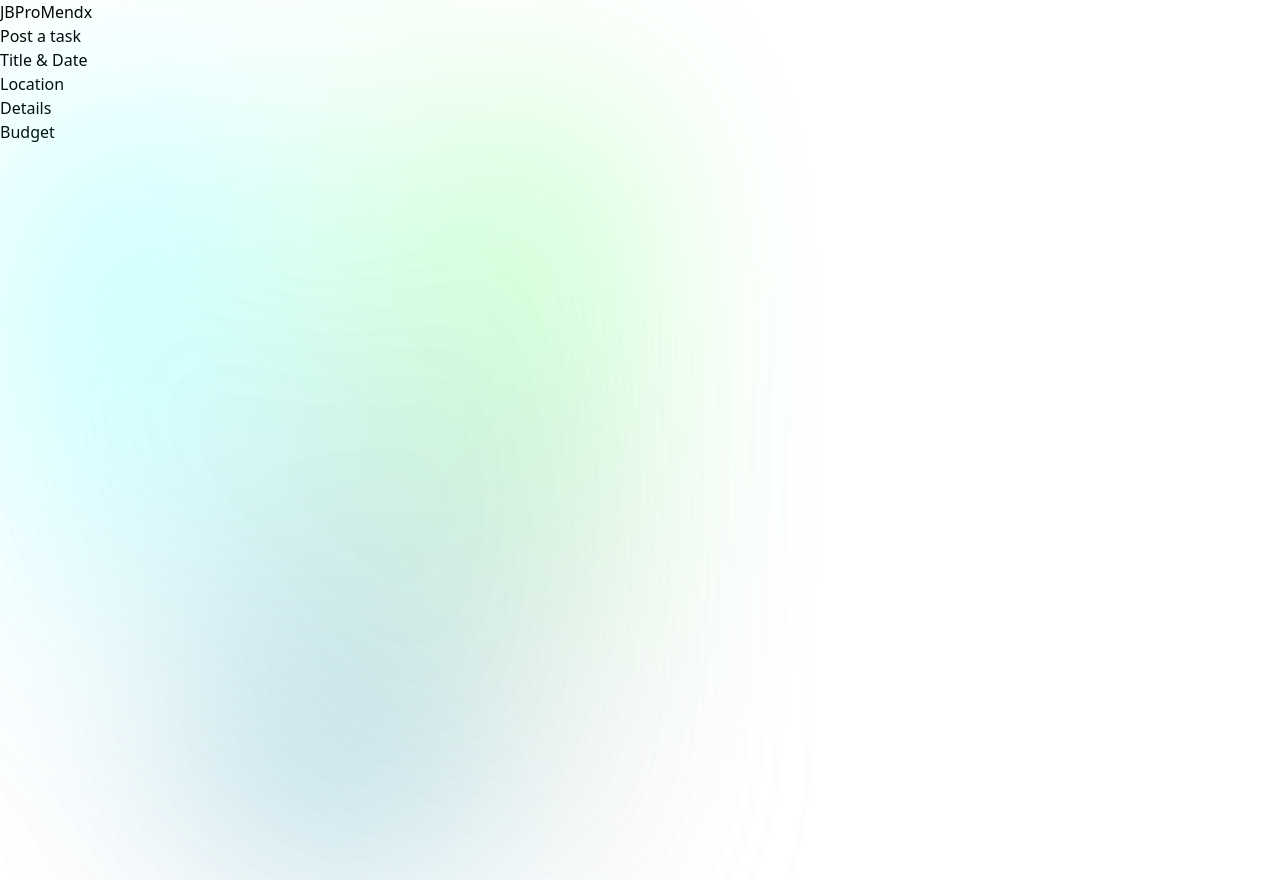
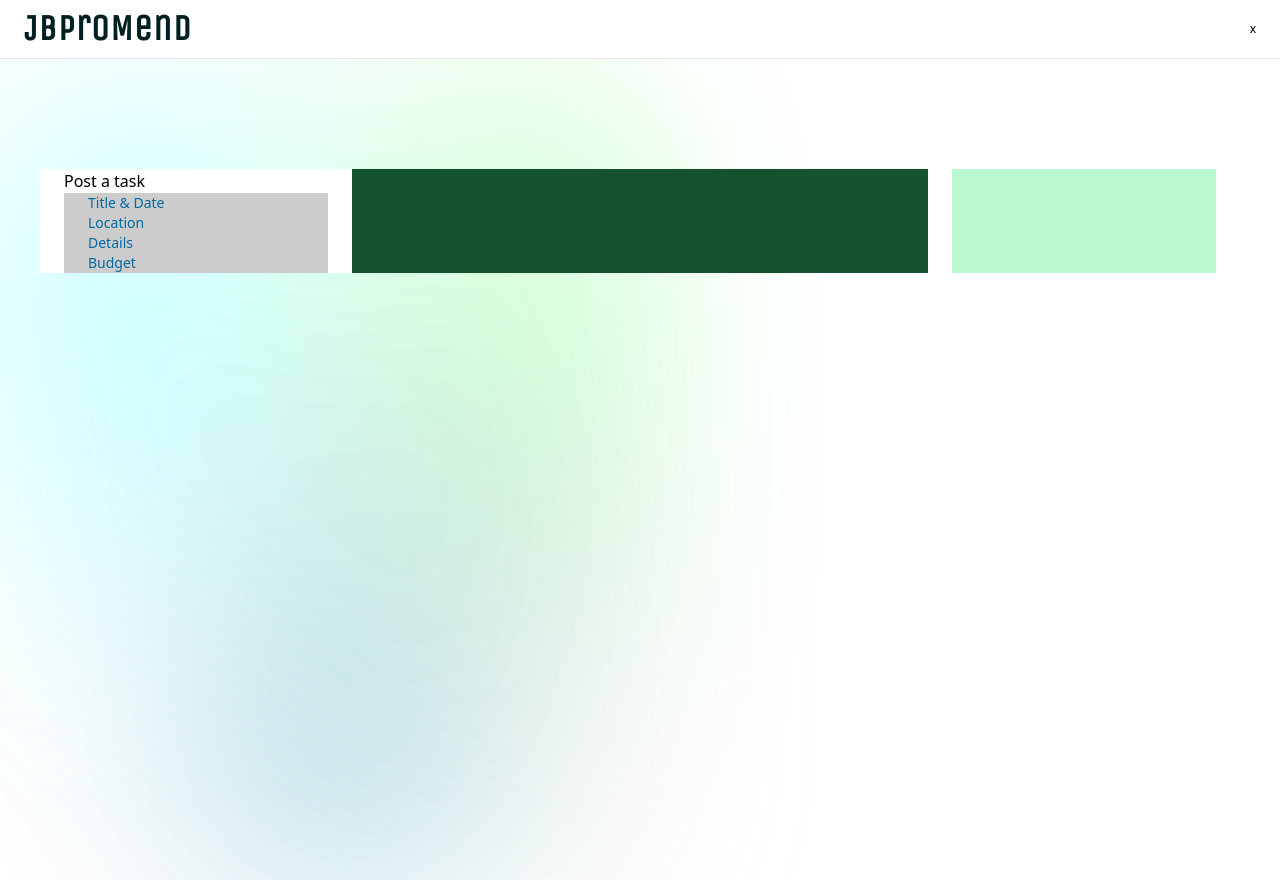
Before and after one commit to Elochukwu3/jb-task-searvice, a Next.js app: page /post-task in a window 1280 px wide. Built offline with nearby package versions, Linux system fonts and the light colour scheme; a web font is replaced by a local one.

Commit message:
fix: tailwind error

```diff
--- a/app/(task)/(routes)/post-task/page.tsx
+++ b/app/(task)/(routes)/post-task/page.tsx
@@ -13,8 +13,8 @@ const page = () => {
 
     <div className="md:grid-cols-[1fr_50%_1fr] gap-x-6 px-6 grid grid-cols-[100%] h-full bg-white">
       <TaskSideBar/>
-      <div></div>
-      <div></div>
+      <div className="bg-green-900 h-full"></div>
+      <div className="bg-green-200"></div>
     </div>
     </div>
     </div>
--- a/app/(task)/_components/TaskSideBar.tsx
+++ b/app/(task)/_components/TaskSideBar.tsx
@@ -2,7 +2,7 @@ import { cn } from "@/lib/utils";
 import SideBarItem from "./SideBarItem";
 const TaskSideBar = () => {
   return (
-    <div className="sticky top-[58px] bg-red-900 place-items-start">
+    <div className="sticky top-[58px]place-items-start">
       <div>
         <h3>Post a task</h3>
         <div>
--- a/components/Nav/NavStyle.ts
+++ b/components/Nav/NavStyle.ts
@@ -4,7 +4,7 @@ import tw from "tailwind-styled-components";
 const NavWrapper = tw.div `
 flex justify-between whitespace-nowrap items-center
 bg-white/95 transition-opacity duration-300 select-none border-b border-zinc-200 break-inside-avoid w-auto
-gap-8 text-xs fixed inset-x-0 -top-1 z-40
+gap-8 text-xs sticky inset-x-0 top-0 z-40
 p-6 max-lg:px-3
 max-sm:grid max-sm:grid-cols-3 max-sm:pl-2
 `
--- a/tailwind.config.js
+++ /dev/null
@@ -1,77 +0,0 @@
-/** @type {import('tailwindcss').Config} */
-module.exports = {
-  darkMode: ["class"],
-  content: [
-    './pages/**/*.{ts,tsx}',
-    './components/**/*.{ts,tsx}',
-    './app/**/*.{ts,tsx}',
-    './src/**/*.{ts,tsx}',
-  ],
-  prefix: "tw",
-  theme: {
-    container: {
-      center: true,
-      padding: "2rem",
-      screens: {
-        "2xl": "1400px",
-      },
-    },
-    extend: {
-      colors: {
-        border: "hsl(var(--border))",
-        input: "hsl(var(--input))",
-        ring: "hsl(var(--ring))",
-        background: "hsl(var(--background))",
-        foreground: "hsl(var(--foreground))",
-        primary: {
-          DEFAULT: "hsl(var(--primary))",
-          foreground: "hsl(var(--primary-foreground))",
-        },
-        secondary: {
-          DEFAULT: "hsl(var(--secondary))",
-          foreground: "hsl(var(--secondary-foreground))",
-        },
-        destructive: {
-          DEFAULT: "hsl(var(--destructive))",
-          foreground: "hsl(var(--destructive-foreground))",
-        },
-        muted: {
-          DEFAULT: "hsl(var(--muted))",
-          foreground: "hsl(var(--muted-foreground))",
-        },
-        accent: {
-          DEFAULT: "hsl(var(--accent))",
-          foreground: "hsl(var(--accent-foreground))",
-        },
-        popover: {
-          DEFAULT: "hsl(var(--popover))",
-          foreground: "hsl(var(--popover-foreground))",
-        },
-        card: {
-          DEFAULT: "hsl(var(--card))",
-          foreground: "hsl(var(--card-foreground))",
-        },
-      },
-      borderRadius: {
-        lg: "var(--radius)",
-        md: "calc(var(--radius) - 2px)",
-        sm: "calc(var(--radius) - 4px)",
-      },
-      keyframes: {
-        "accordion-down": {
-          from: { height: "0" },
-          to: { height: "var(--radix-accordion-content-height)" },
-        },
-        "accordion-up": {
-          from: { height: "var(--radix-accordion-content-height)" },
-          to: { height: "0" },
-        },
-      },
-      animation: {
-        "accordion-down": "accordion-down 0.2s ease-out",
-        "accordion-up": "accordion-up 0.2s ease-out",
-      },
-    },
-  },
-  plugins: [require("tailwindcss-animate")],
-}
```
